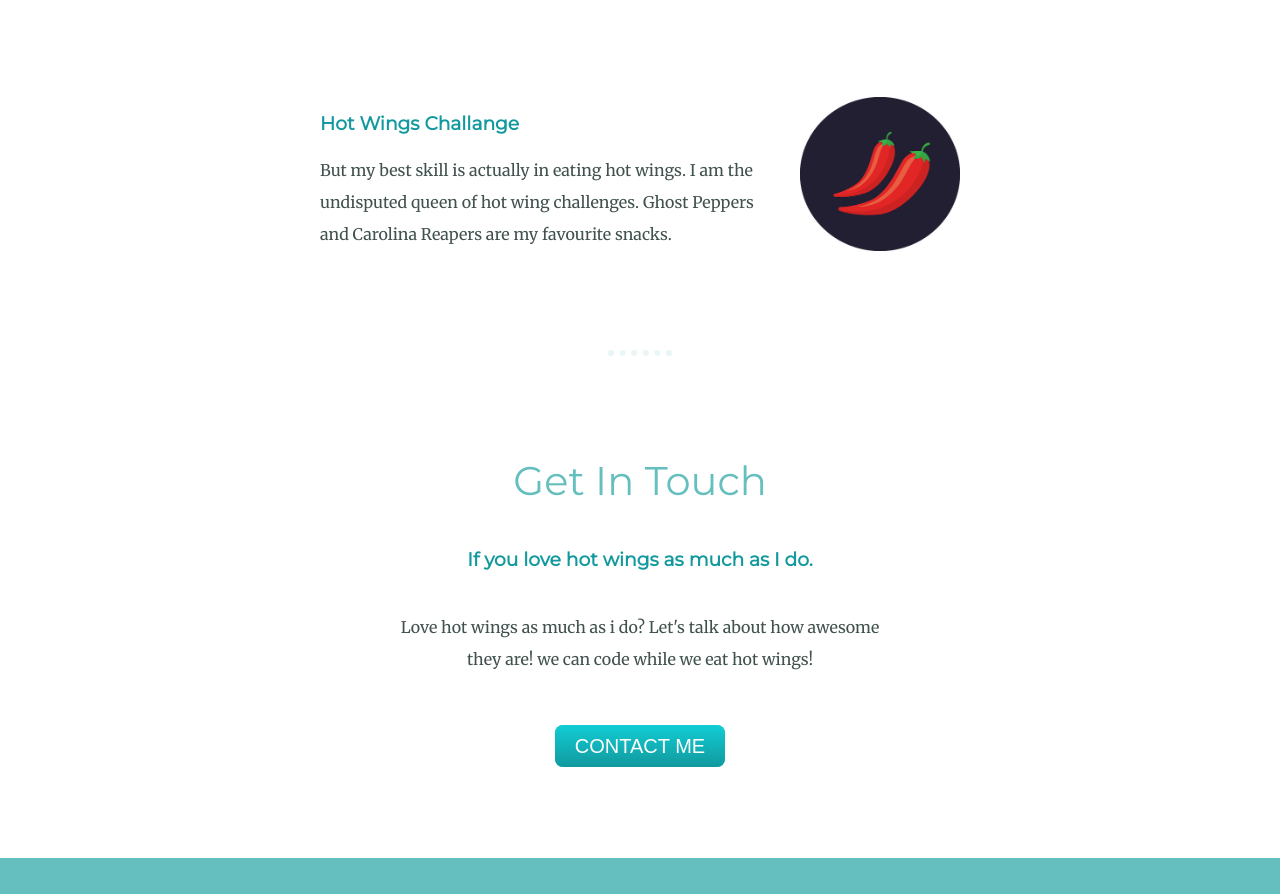
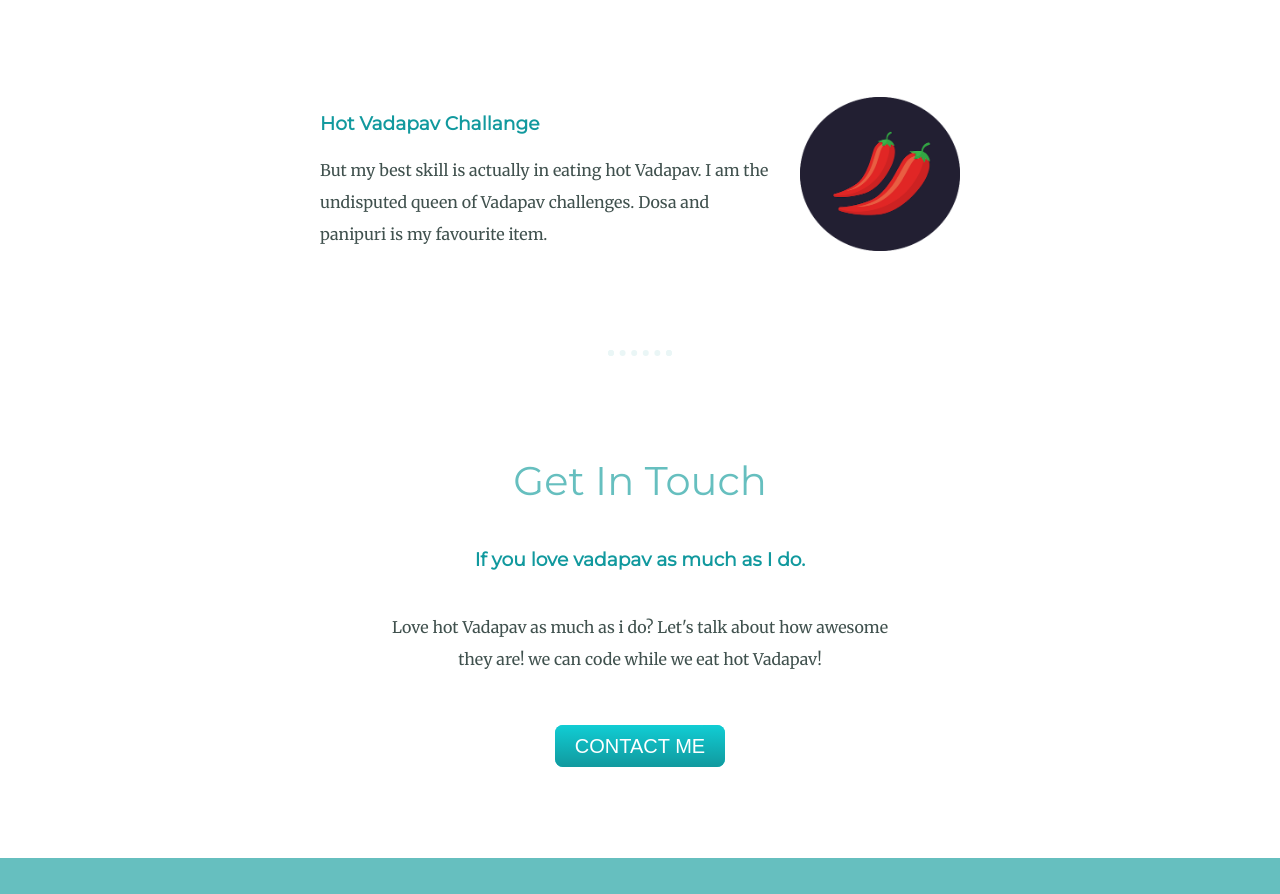
Before and after one commit to mohit-en/www.moheet.com, a plain HTML site: page index.html in a window 1280 px wide. Shown: the part 1848-2742 px from the top of the page. Drawn offline with Linux system fonts and the light colour scheme.

Commit message:
Update index.html

```diff
--- a/index.html
+++ b/index.html
@@ -54,21 +54,20 @@
         </div>
         <div class="skill-row">
           <img class="chilli-img" src="images\chillies.png" alt="chilli-img" />
-          <h3 style="padding-top: 15px;">Hot Wings Challange</h3>
+          <h3 style="padding-top: 15px;">Hot Vadapav Challange</h3>
           <p>
-            But my best skill is actually in eating hot wings. I am the
-            undisputed queen of hot wing challenges. Ghost Peppers and Carolina
-            Reapers are my favourite snacks.
+            But my best skill is actually in eating hot Vadapav. I am the
+            undisputed queen of Vadapav challenges. Dosa and panipuri is my favourite item.
           </p>
         </div>
       </div>
       <hr />
       <div class="contact-me">
         <h2>Get In Touch</h2>
-        <h3>If you love hot wings as much as I do.</h3>
+        <h3>If you love vadapav as much as I do.</h3>
         <p class="contact-messsge">
-          Love hot wings as much as i do? Let's talk about how awesome they are!
-          we can code while we eat hot wings!
+          Love hot Vadapav as much as i do? Let's talk about how awesome they are!
+          we can code while we eat hot Vadapav!
         </p>
         <a class="btn" href="mohitmistry1758@gmail.com">CONTACT ME</a>
       </div>
```
